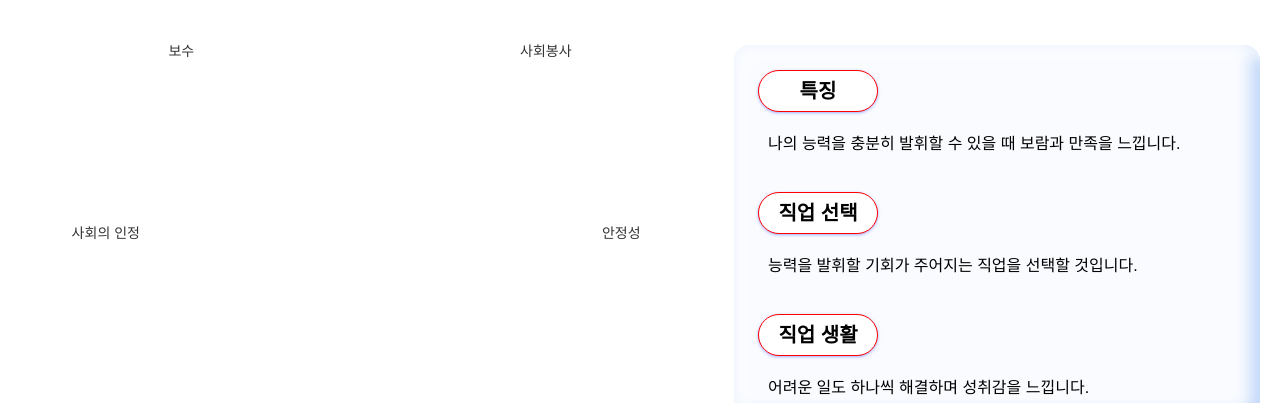
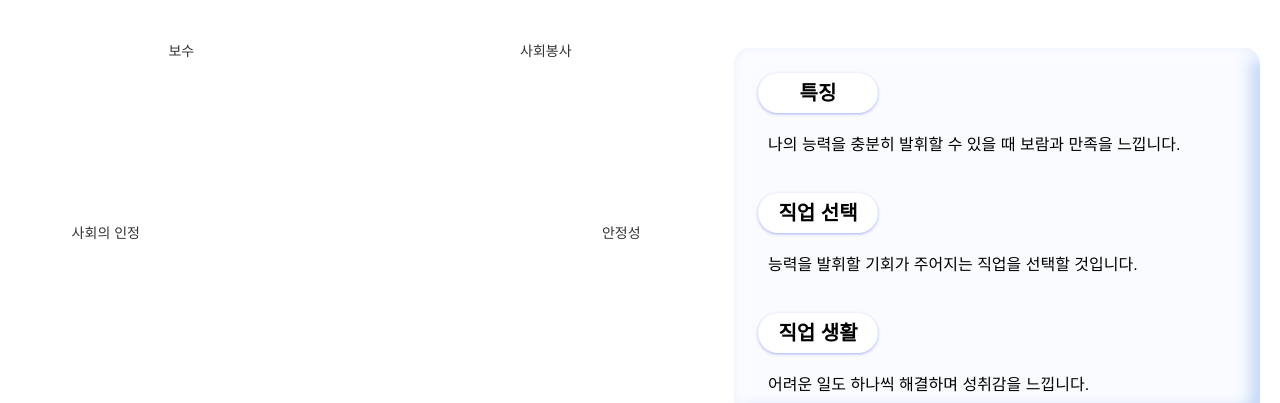
Before and after one commit to hyonun321/JobThoughts, a React (Vite) app in the folder client/: page /result in a window 1280 px wide. Shown: the part 120-523 px from the top of the page. Built offline with nearby package versions, Linux system fonts and the light colour scheme; a web font is replaced by a local one.

Commit message:
Chore: 불필요한 코드 제거

```diff
--- a/client/src/features/result/ResultDescriptionCard.tsx
+++ b/client/src/features/result/ResultDescriptionCard.tsx
@@ -1,5 +1,4 @@
 import styled from 'styled-components';
-import { theme } from '../../styles/theme';
 
 const Card = styled.div`
   width: clamp(200px, 40vw, 500px);
@@ -13,7 +12,7 @@ const Card = styled.div`
     inset 10px 10px 10px 4px rgba(255, 255, 255, 0.6),
     inset -5px -5px 15px 4px rgba(193, 215, 249, 1);
 
-  p {
+  & p {
     padding-left: 10px;
   }
 `;
@@ -22,7 +21,6 @@ const SectionTitle = styled.h3`
   width: 120px;
   background-color: white;
   border-radius: 100px;
-  border: 1px solid red;
   box-shadow: 0px 1px 3px rgba(79, 99, 255, 0.5);
   padding: 5px 0px;
   text-align: center;
```
